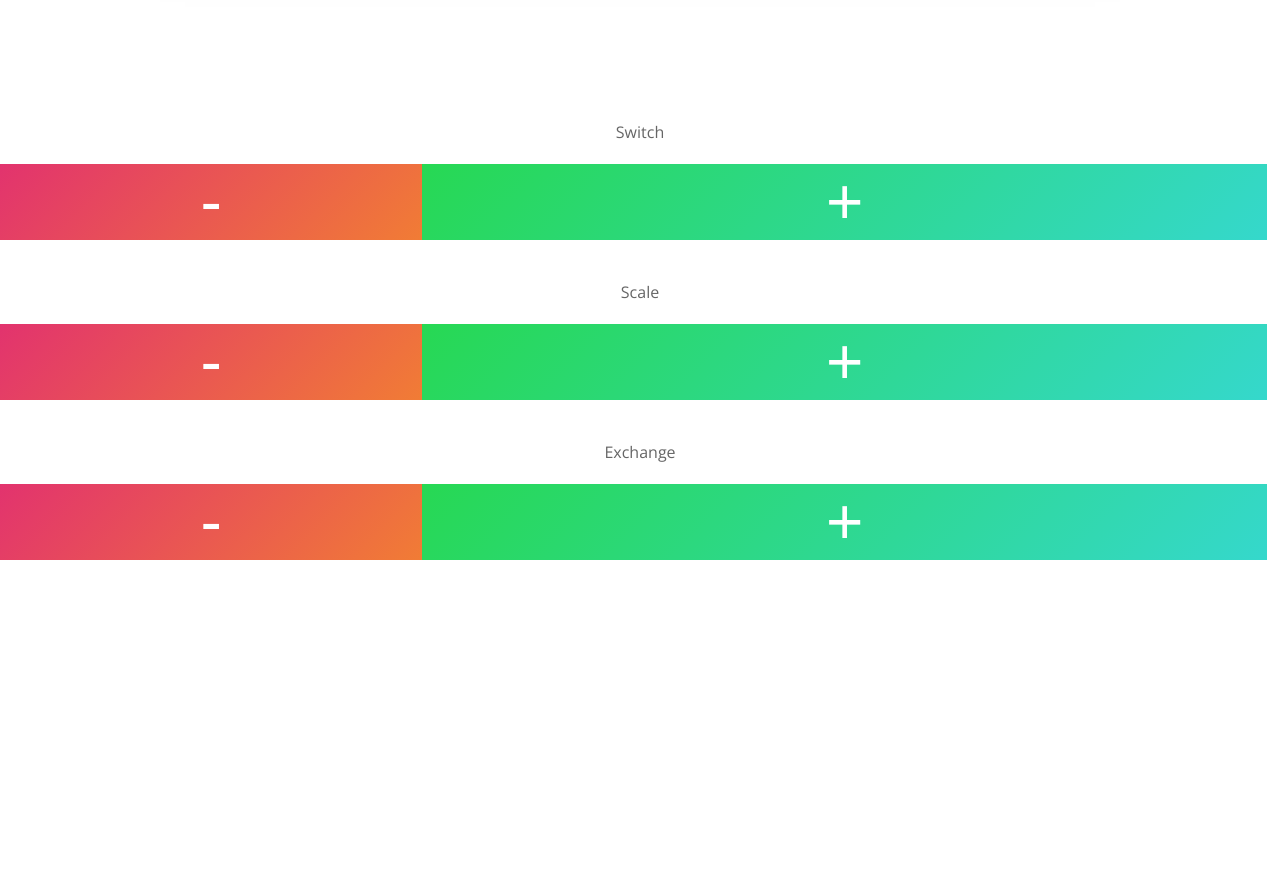
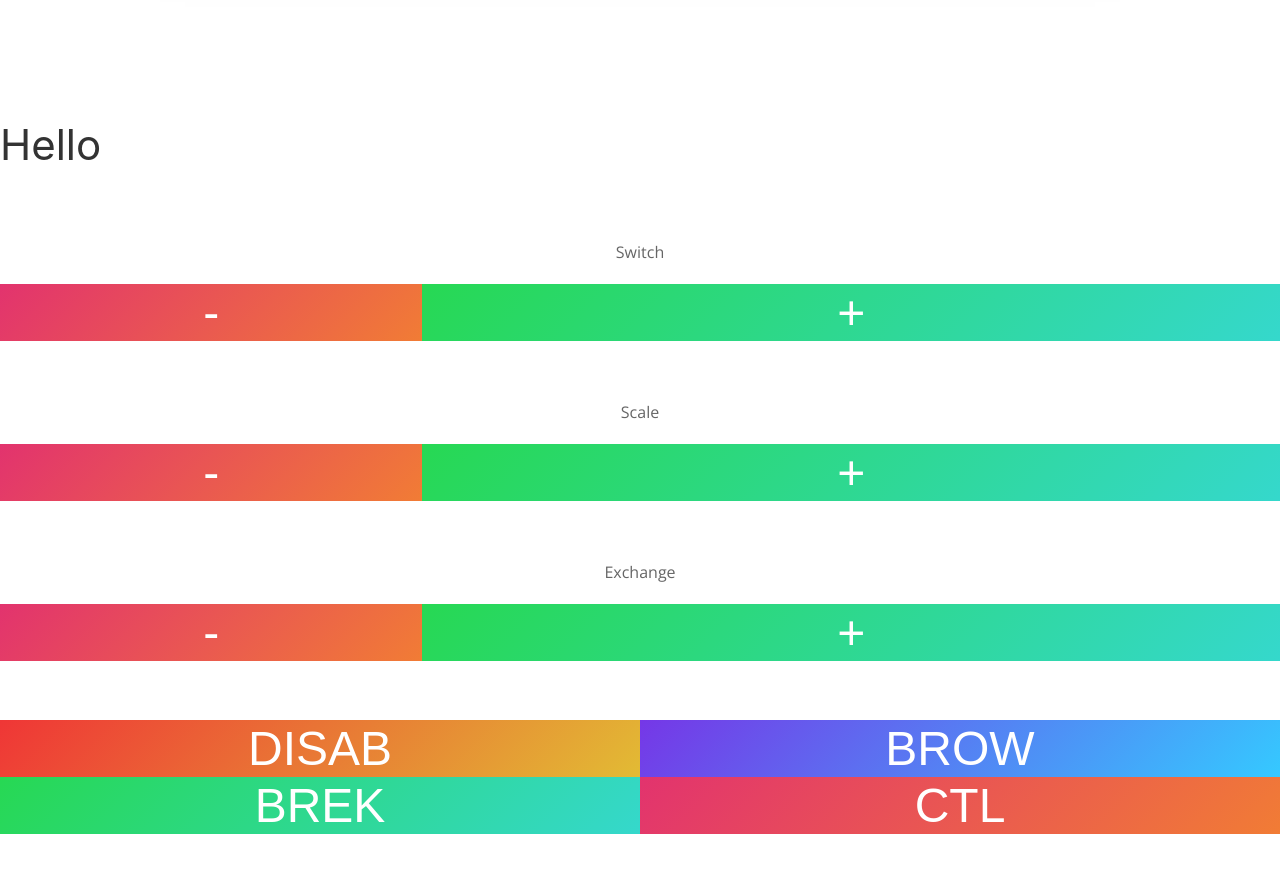
Before and after one commit to Team100/Scouting2019, a plain HTML site: page front/index.html in a window 1280 px wide. Shown: the part 680-1552 px from the top of the page. Drawn offline with nearby package versions, Linux system fonts and the light colour scheme.

Commit message:
Even More UI Stuff
Add Cluster at the Bottom
Add more button designs

```diff
--- a/front/index.html
+++ b/front/index.html
@@ -37,6 +37,9 @@
             </div>
         </div>
         <div id="dataEntry">
+            <div class="header">
+                <h1>Hello</h1>
+            </div>
             <div id="row0" class="entryRow">
                 <p class="centerText">Switch</p>
                 <button class="orButton inner-33 largeButton">-</button><button class="grButton inner-66 largeButton">+</button>
@@ -48,7 +51,13 @@
             <div id="row2" class="entryRow">
                     <p class="centerText">Exchange</p>
                     <button class="orButton inner-33 largeButton">-</button><button class="grButton inner-66 largeButton">+</button>
-                </div>
+            </div>
+            <div id="base">
+                <button class="yeButton inner-50 largeButton baseButton">DISAB</button><button class="bluButton inner-50 largeButton baseButton">BROW</button>
+                <br />
+                <button class="grButton inner-50 largeButton baseButton">BREK</button><button class="orButton inner-50 largeButton baseButton">CTL</button>
+
+            </div>
         </div>
     </body>
 </html>
--- a/front/main.css
+++ b/front/main.css
@@ -45,6 +45,17 @@ h1{
 
 }
 
+.yeButton{
+    background-image: -webkit-linear-gradient(135deg, #EF3636, #E2bb34);
+    background-image: -ms-linear-gradient(135deg, #EF3636, #E2bb34);
+    background-image: -o-linear-gradient(135deg, #EF3636, #E2bb34);
+    background-image: -moz-linear-gradient(135deg, #EF3636, #E2bb34);
+    background-image: linear-gradient(135deg, #EF3636, #E2bb34);
+    color: #fff;
+    border: none;
+
+}
+
 .grButton{
     background-image: -webkit-linear-gradient(45deg, #35d8cc, #27d853);
     background-image: -ms-linear-gradient(45deg, #35d8cc, #27d853);
@@ -55,6 +66,17 @@ h1{
     border: none;
 
 }
+.bluButton{
+    background-image: -webkit-linear-gradient(45deg, #35C9FF, #7537E7);
+    background-image: -ms-linear-gradient(45deg, #35C9FF, #7537E7);
+    background-image: -o-linear-gradient(45deg, #35C9FF, #7537E7);
+    background-image: -moz-linear-gradient(45deg, #35C9FF, #7537E7);
+    background-image: linear-gradient(315deg, #35C9FF, #7537E7);
+    color: #fff;
+    border: none;
+
+}
+
 .margins{
     margin: 10px;
 }
@@ -88,8 +110,11 @@ h1{
 .inner-33{
     width: 33%;
 }
+.inner-50{
+    width: 50%;
+}
 .inner-66{
-    width: 66%;
+    width: 67%; /*So that the sum is 100%*/
 }
 .inner-75{
 
@@ -109,6 +134,9 @@ h1{
 
 }
 
+.header{
+    height: 15%;
+}
 .entryRow{
     height: 20%;
     padding-bottom: 0;
@@ -116,6 +144,12 @@ h1{
 
 }
 .largeButton{
-    font-size: 64px !important;
+    font-size: 48px !important;
     height: auto;
 }
+.base{
+    height: 25%;
+}
+.baseButton{
+    height:50%;
+}
```
